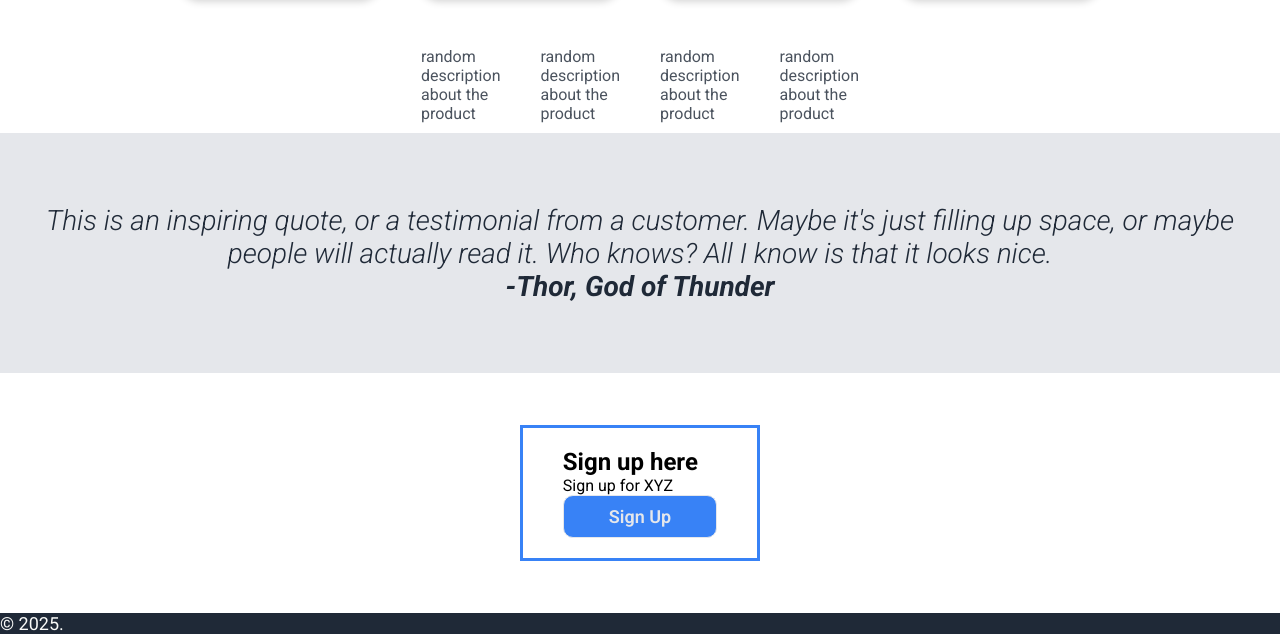
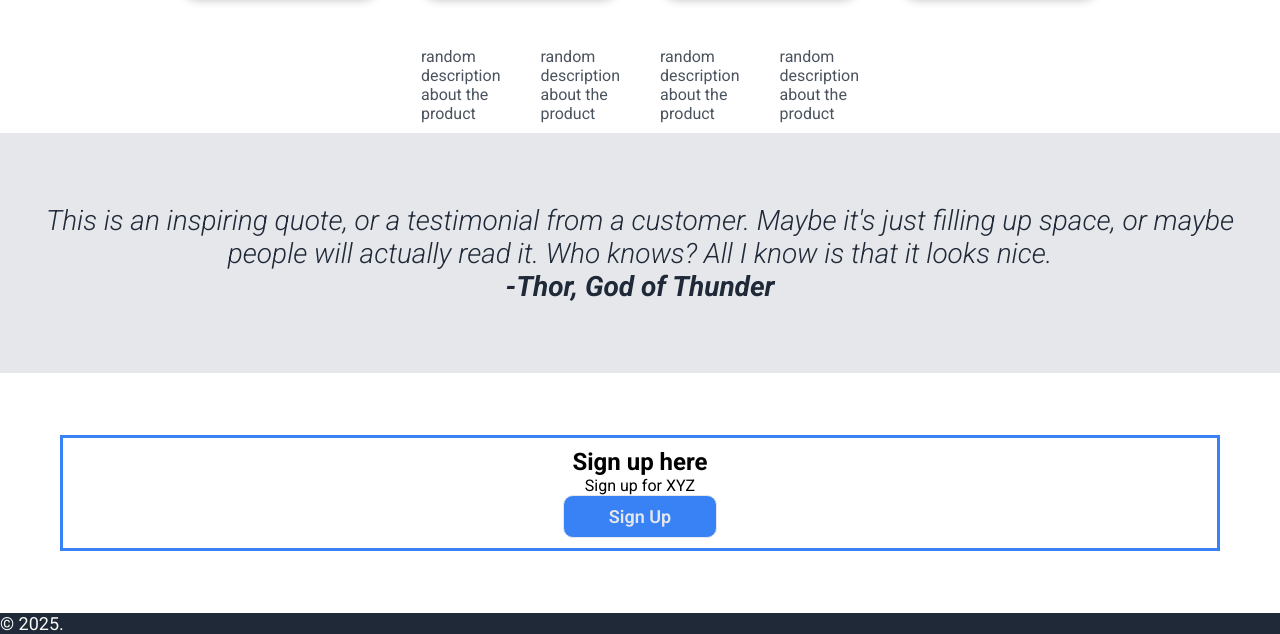
Before and after one commit to amiraTech/landing-page, a plain HTML site: page index.html in a window 1280 px wide. Shown: the part 795-1429 px from the top of the page. Drawn offline with Linux system fonts and the light colour scheme.

Commit message:
1/03/2025

```diff
--- a/styles.css
+++ b/styles.css
@@ -162,7 +162,10 @@ body {
 }
 .CTA-box {
     border: 3px solid #3882F6;
-    padding: 20px 40px;
+    display: flex;
+    flex-direction: column;
+    padding: 10px 500px;
+    margin: auto;
 }
 
 
```
